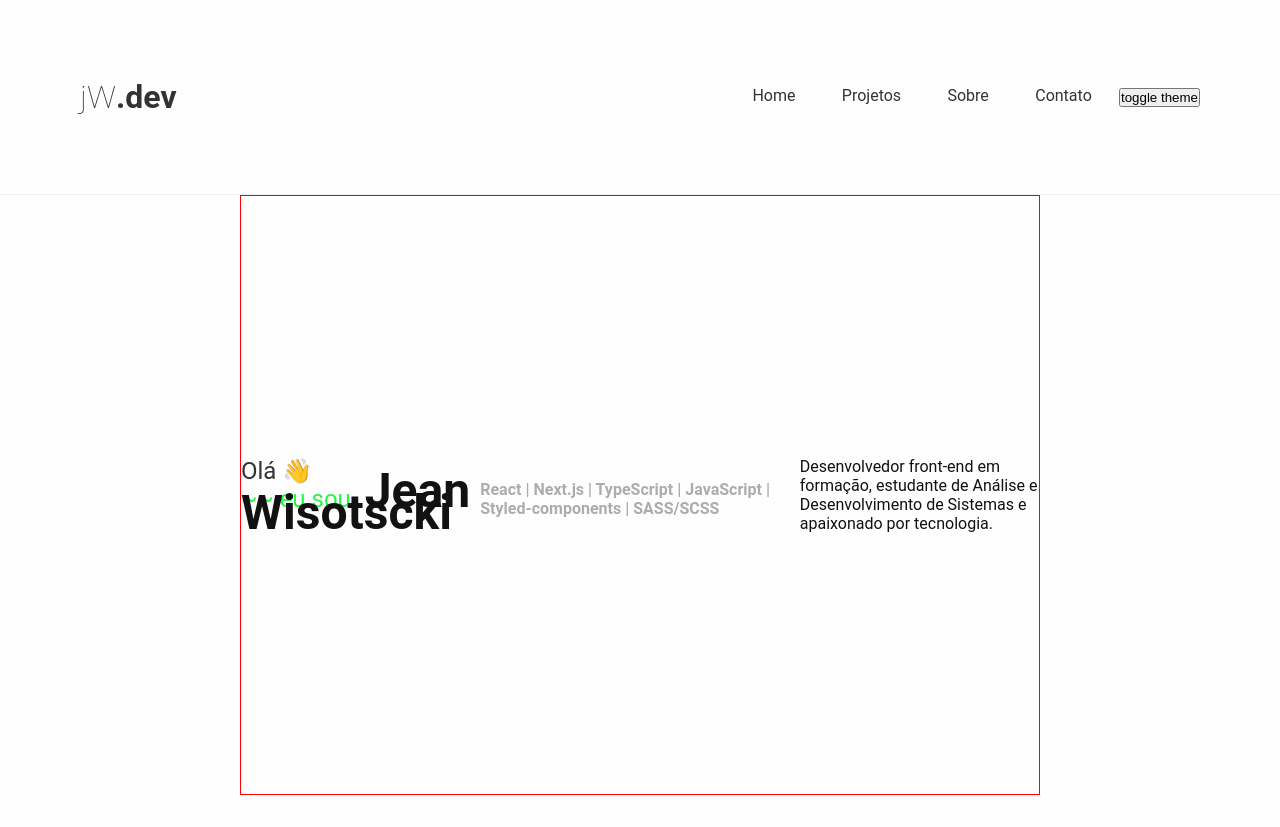
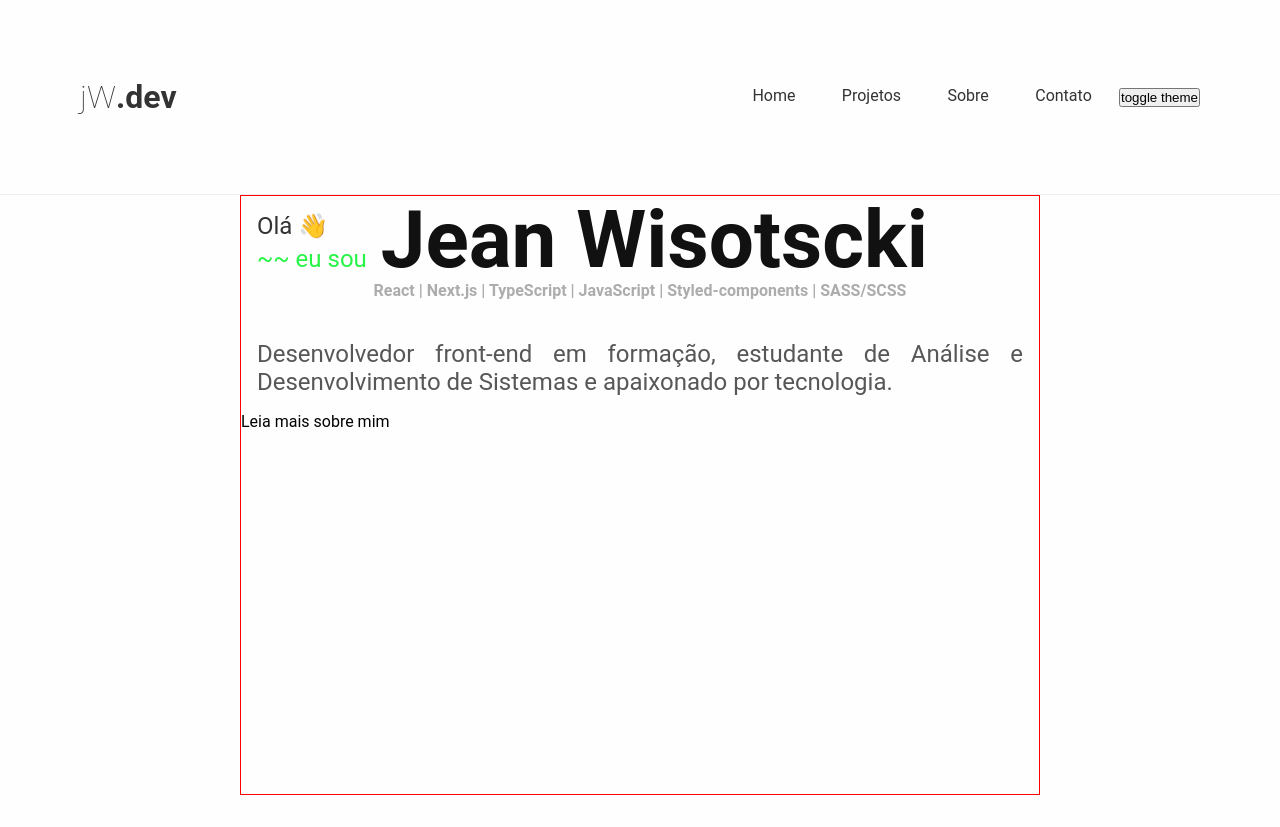
Before and after one commit to jeanwisotscki/portfolio, a Next.js app: page / in a window 1280 px wide. Built offline with nearby package versions, Linux system fonts and the light colour scheme.

Commit message:
refactor: estilizando página home

```diff
--- a/src/pages/index.tsx
+++ b/src/pages/index.tsx
@@ -2,29 +2,38 @@ import type { NextPage } from "next";
 
 import { LayoutBase } from "../components/LayoutBase";
 
-import { Container, Stacks, DescriptionWrapper, TitleWrapper } from "./styles";
+import {
+  Container,
+  Stacks,
+  DescriptionWrapper,
+  Header,
+  Presentation,
+} from "./styles";
 
 const Home: NextPage = () => {
   return (
     <LayoutBase>
       <Container>
-        <TitleWrapper>
+        <Header>
+          <Presentation>
             <span>Olá 👋</span>
             <div>
               <span>eu sou </span>
               <strong>Jean Wisotscki</strong>
             </div>
-        </TitleWrapper>
+          </Presentation>
           <Stacks>
             React | Next.js | TypeScript | JavaScript | Styled-components |
             SASS/SCSS
           </Stacks>
+        </Header>
         <DescriptionWrapper>
           <p>
             Desenvolvedor front-end em formação, estudante de Análise e
             Desenvolvimento de Sistemas e apaixonado por tecnologia.
           </p>
         </DescriptionWrapper>
+        <p>Leia mais sobre mim</p>
       </Container>
     </LayoutBase>
   );
--- a/src/pages/styles.ts
+++ b/src/pages/styles.ts
@@ -3,20 +3,19 @@ import styled, { keyframes } from "styled-components";
 export const Container = styled.div`
   height: 75vh;
   display: flex;
-  align-items: center;
-  justify-content: center;
+  flex-direction: column;
   border: 1px solid red;
+`;
+
+export const Header = styled.div`
+  padding: 1rem;
 
   @media (max-width: 769px) {
-    justify-content: start;
-    flex-direction: column;
+    margin-top: 1rem;
   }
 `;
 
-export const TitleWrapper = styled.div`
-  max-width: 50%;
-  width: 50%;
-
+export const Presentation = styled.div`
   span {
     color: ${(props) => props.theme.colors.secondary};
     font-size: 1.5rem;
@@ -34,30 +33,35 @@ export const TitleWrapper = styled.div`
 
     strong {
       color: ${(props) => props.theme.colors.primary};
-      font-size: 3rem;
+      font-size: 5rem;
       line-height: 0;
+
+      @media (max-width: 769px) {
+        font-size: 3rem;
+      }
     }
-  }
-
-  @media (max-width: 769px) {
-    margin-top: 3rem;
-    min-width: 100%;
   }
 `;
 
 export const Stacks = styled.strong`
   color: ${(props) => props.theme.colors.secondary};
-  margin-top: 0.5rem;
+  display: block;
+  margin: 0.5rem 0;
+  text-align: center;
   opacity: 0.4;
 `;
 
 export const DescriptionWrapper = styled.div`
-  max-width: 50%;
-  width: 50%;
   color: ${(props) => props.theme.colors.primary};
+  padding: 1rem;
+  opacity: 0.7;
+
+  p {
+    font-size: 1.5rem;
+    text-align: justify;
+  }
 
   @media (max-width: 769px) {
-    min-width: 100%;
     margin-top: 2rem;
   }
 `;
```
Lines whose indentation alone changed are shown as unchanged.
